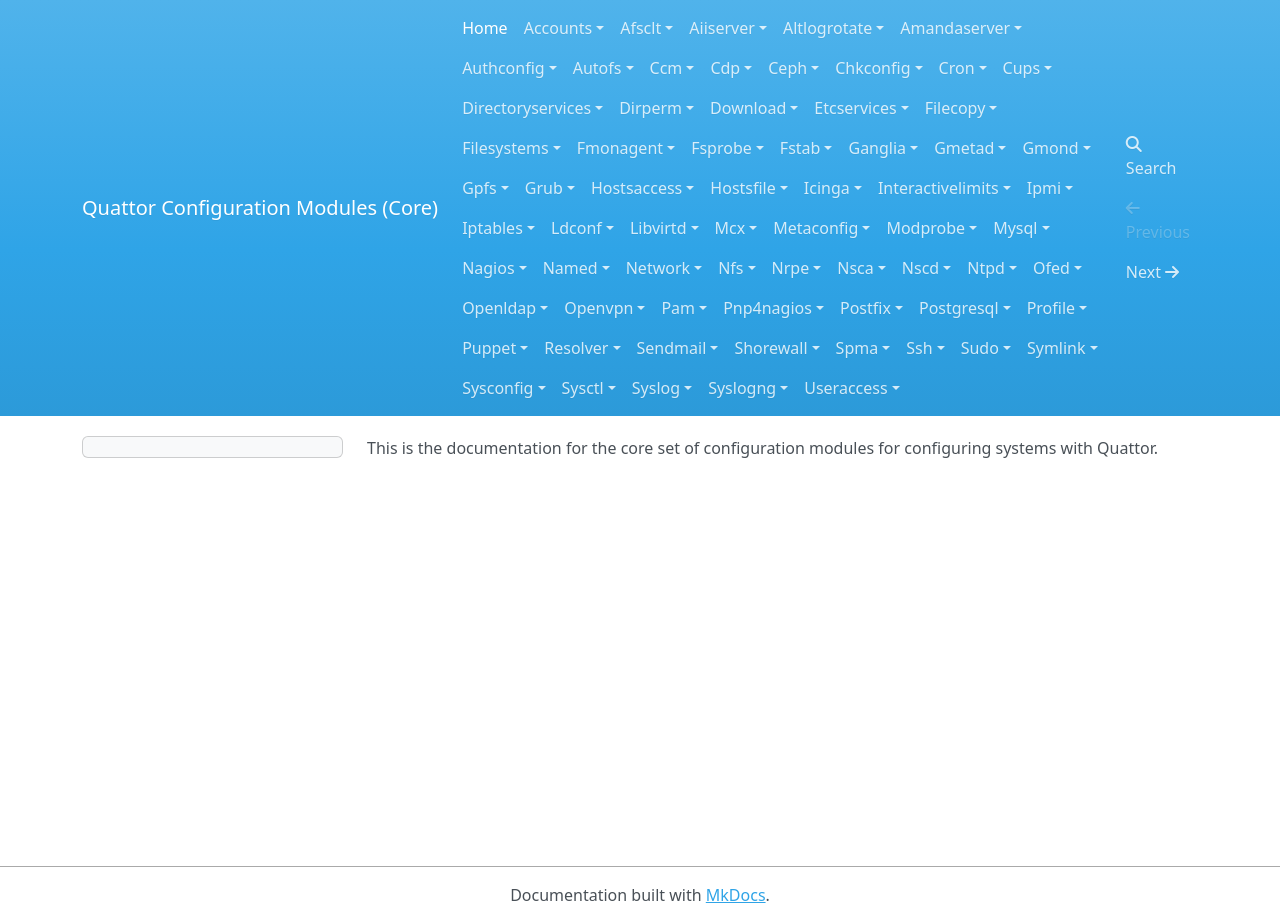
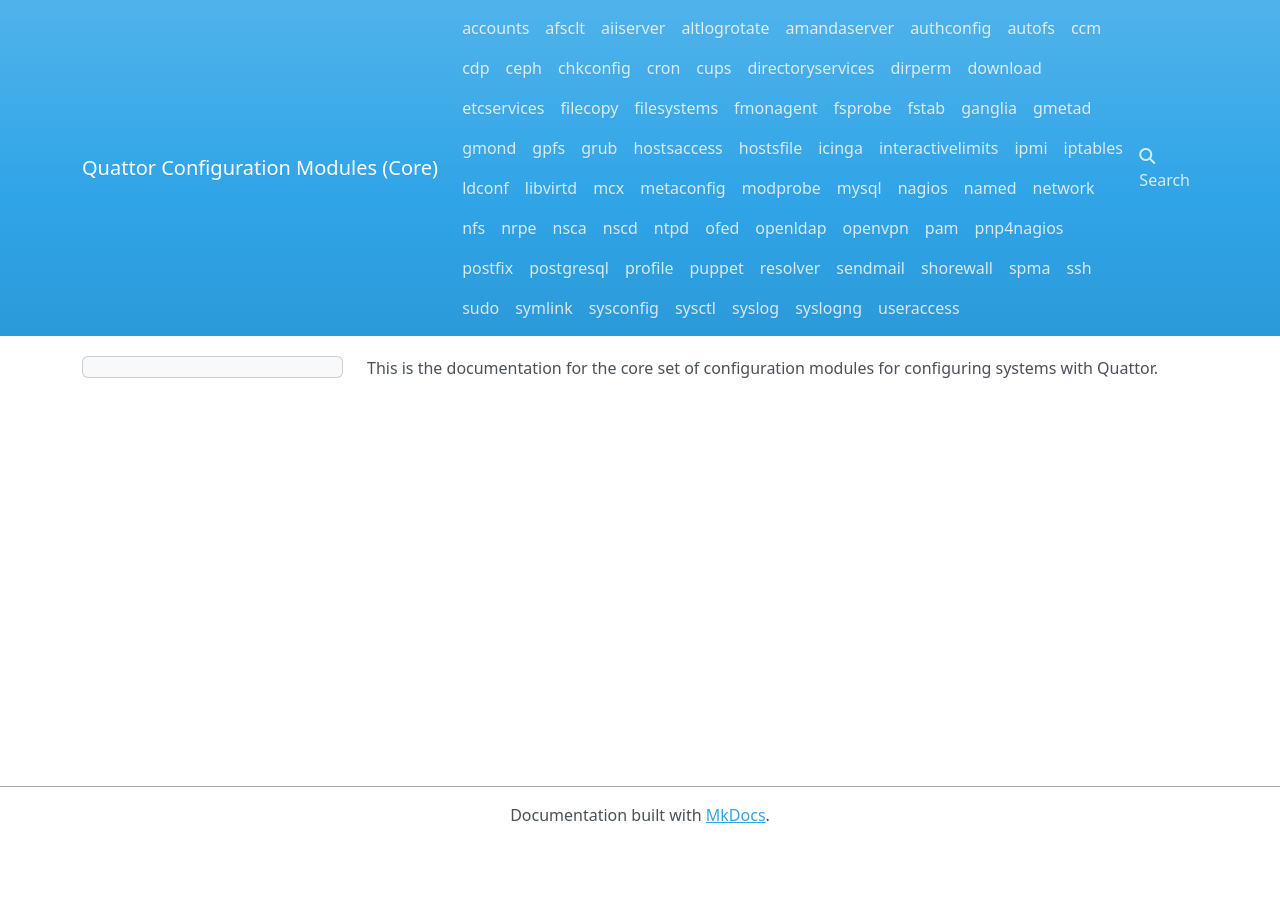
Before and after one commit to quattor/configuration-modules-core, an MkDocs documentation site: the page built from docs/index.md, in a window 1280 px wide. Built offline with MkDocs 1.6.1, drawn with Linux system fonts in a browser that asks for light colours; nearby versions of some CDN libraries; old or Windows-style settings are respelled for this version of MkDocs; after the commit the page ends 900 px from its top, so only the background shows below that; some of the changed lines change nothing that is shown.

Commit message:
Explicity list pages to link to

```diff
--- a/mkdocs.yml
+++ b/mkdocs.yml
@@ -1 +1,71 @@
 site_name: Quattor Configuration Modules (Core)
+
+pages:
+- ['accounts/index.md', 'accounts']
+- ['afsclt/index.md', 'afsclt']
+- ['aiiserver/index.md', 'aiiserver']
+- ['altlogrotate/index.md', 'altlogrotate']
+- ['amandaserver/index.md', 'amandaserver']
+- ['authconfig/index.md', 'authconfig']
+- ['autofs/index.md', 'autofs']
+- ['ccm/index.md', 'ccm']
+- ['cdp/index.md', 'cdp']
+- ['ceph/index.md', 'ceph']
+- ['chkconfig/index.md', 'chkconfig']
+- ['cron/index.md', 'cron']
+- ['cups/index.md', 'cups']
+- ['directoryservices/index.md', 'directoryservices']
+- ['dirperm/index.md', 'dirperm']
+- ['download/index.md', 'download']
+- ['etcservices/index.md', 'etcservices']
+- ['filecopy/index.md', 'filecopy']
+- ['filesystems/index.md', 'filesystems']
+- ['fmonagent/index.md', 'fmonagent']
+- ['fsprobe/index.md', 'fsprobe']
+- ['fstab/index.md', 'fstab']
+- ['ganglia/index.md', 'ganglia']
+- ['gmetad/index.md', 'gmetad']
+- ['gmond/index.md', 'gmond']
+- ['gpfs/index.md', 'gpfs']
+- ['grub/index.md', 'grub']
+- ['hostsaccess/index.md', 'hostsaccess']
+- ['hostsfile/index.md', 'hostsfile']
+- ['icinga/index.md', 'icinga']
+- ['interactivelimits/index.md', 'interactivelimits']
+- ['ipmi/index.md', 'ipmi']
+- ['iptables/index.md', 'iptables']
+- ['ldconf/index.md', 'ldconf']
+- ['libvirtd/index.md', 'libvirtd']
+- ['mcx/index.md', 'mcx']
+- ['metaconfig/index.md', 'metaconfig']
+- ['modprobe/index.md', 'modprobe']
+- ['mysql/index.md', 'mysql']
+- ['nagios/index.md', 'nagios']
+- ['named/index.md', 'named']
+- ['network/index.md', 'network']
+- ['nfs/index.md', 'nfs']
+- ['nrpe/index.md', 'nrpe']
+- ['nsca/index.md', 'nsca']
+- ['nscd/index.md', 'nscd']
+- ['ntpd/index.md', 'ntpd']
+- ['ofed/index.md', 'ofed']
+- ['openldap/index.md', 'openldap']
+- ['openvpn/index.md', 'openvpn']
+- ['pam/index.md', 'pam']
+- ['pnp4nagios/index.md', 'pnp4nagios']
+- ['postfix/index.md', 'postfix']
+- ['postgresql/index.md', 'postgresql']
+- ['profile/index.md', 'profile']
+- ['puppet/index.md', 'puppet']
+- ['resolver/index.md', 'resolver']
+- ['sendmail/index.md', 'sendmail']
+- ['shorewall/index.md', 'shorewall']
+- ['spma/index.md', 'spma']
+- ['ssh/index.md', 'ssh']
+- ['sudo/index.md', 'sudo']
+- ['symlink/index.md', 'symlink']
+- ['sysconfig/index.md', 'sysconfig']
+- ['sysctl/index.md', 'sysctl']
+- ['syslog/index.md', 'syslog']
+- ['syslogng/index.md', 'syslogng']
+- ['useraccess/index.md', 'useraccess']
```
